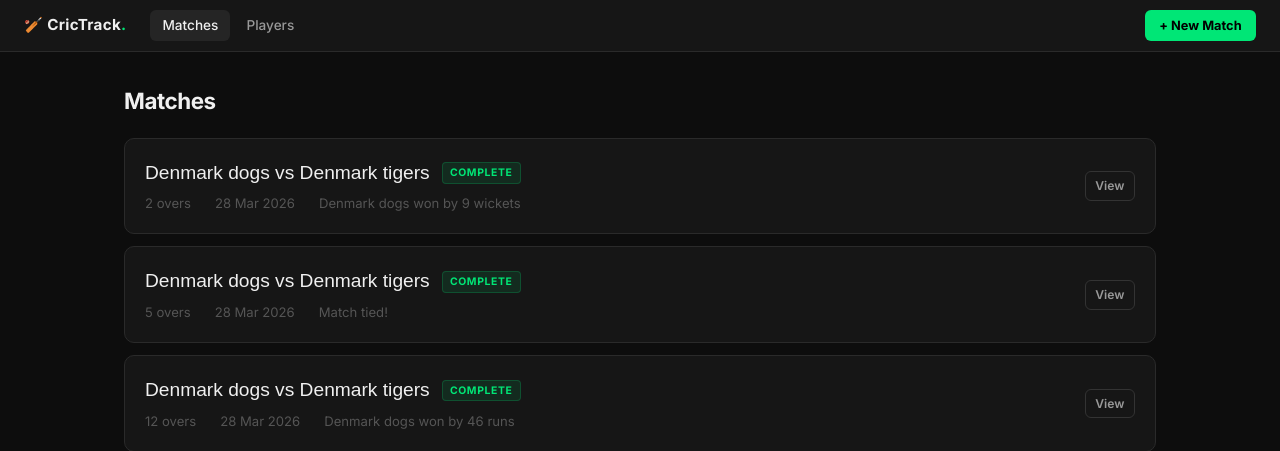
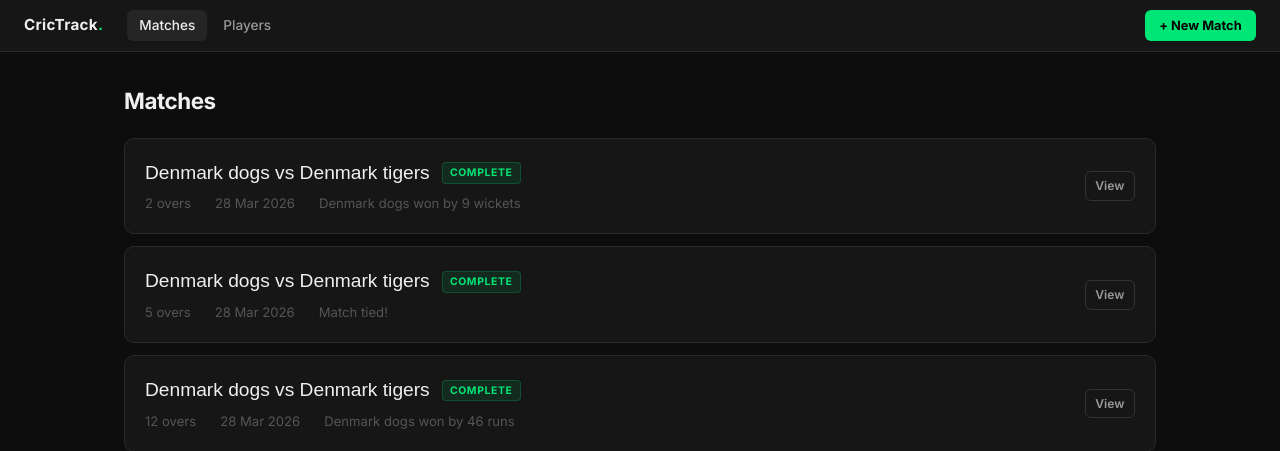
Before and after one commit to N-Aaditya14/Crick_track, a Flask app: page / in a window 1280 px wide. Shown: the top 451 px of the page. Run offline with Flask 3, Linux system fonts and the light colour scheme.

Commit message:
Remove emoji from navigation brand link

```diff
--- a/templates/base.html
+++ b/templates/base.html
@@ -288,7 +288,7 @@
 </head>
 <body>
     <nav>
-        <a href="/" class="nav-brand">🏏 CricTrack<span class="dot">.</span></a>
+        <a href="/" class="nav-brand"> CricTrack<span class="dot">.</span></a>
         <div class="nav-links">
             <a href="/" class="nav-link {% if request.endpoint == 'index' %}active{% endif %}">Matches</a>
             <a href="/players" class="nav-link {% if request.endpoint == 'players' %}active{% endif %}">Players</a>
```
